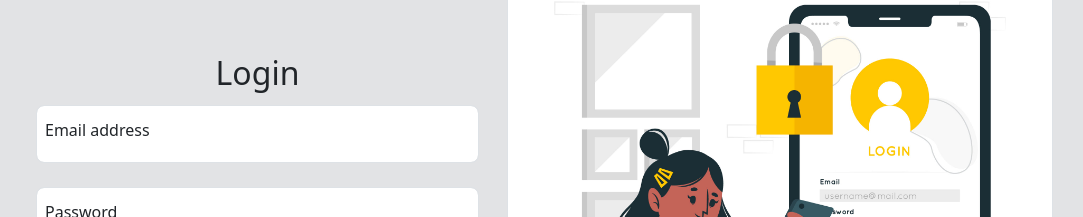
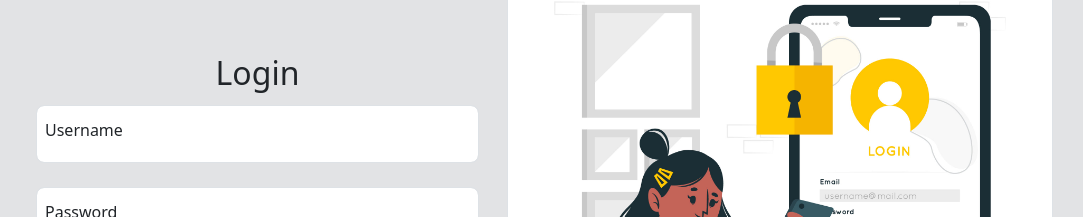
Before and after one commit to dehemiweerakoon/pos-client-ijse, a React (Vite) app: page /login in a window 1280 px wide. Shown: the part 179-396 px from the top of the page, without its empty margins (50-1133 px from the left). Built offline with nearby package versions, Linux system fonts and the light colour scheme.

Commit message:
Missing changes added

```diff
--- a/src/components/NavBar/NavBar.jsx
+++ b/src/components/NavBar/NavBar.jsx
@@ -105,7 +105,8 @@ const NavBar = () => {
                               className="rounded-5 p-2"
                               style={{ paddingRight: "40px" }}
                               value={searchInput}// Add padding to prevent text overlap with the icon
-                            onChange={handlesearchvalue}/>
+                            onChange={handlesearchvalue}
+                            onKeyDown={(e) => e.key === 'Enter' ? search(): ''}/>
                             <svg
                               xmlns="http://www.w3.org/2000/svg"
                               width="16"
@@ -128,10 +129,12 @@ const NavBar = () => {
               </NavDropdown>
               </Nav.Item>
 
+                  <Nav.Link href={"/cart"} style={{ textDecoration: 'none',color:'black'}}>
                     <svg xmlns="http://www.w3.org/2000/svg"  width="16" height="16" fillRule="currentColor" className="m-2 bi bi-cart-fill" viewBox="0 0 16 16">
                     <path d="M0 1.5A.5.5 0 0 1 .5 1H2a.5.5 0 0 1 .485.379L2.89 3H14.5a.5.5 0 0 1 .491.592l-1.5 8A.5.5 0 0 1 13 12H4a.5.5 0 0 1-.491-.408L2.01 3.607 1.61 2H.5a.5.5 0 0 1-.5-.5M5 12a2 2 0 1 0 0 4 2 2 0 0 0 0-4m7 0a2 2 0 1 0 0 4 2 2 0 0 0 0-4m-7 1a1 1 0 1 1 0 2 1 1 0 0 1 0-2m7 0a1 1 0 1 1 0 2 1 1 0 0 1 0-2"/>
                   </svg>
-                  <Nav.Link href={"/cart"} style={{ textDecoration: 'none',color:'black'}}>Cart</Nav.Link>
+                  Cart
+                 </Nav.Link>
             </Nav>
         </Offcanvas.Body>
 
--- a/src/pages/Category/Category.jsx
+++ b/src/pages/Category/Category.jsx
@@ -1,7 +1,7 @@
 /* eslint-disable react/jsx-key */
 /* eslint-disable react-hooks/exhaustive-deps */
 /* eslint-disable no-unused-vars */
-import React, { useEffect, useState } from 'react'
+import React, { useEffect, useState} from 'react'
 import { useParams } from 'react-router-dom'
 import { getRequest, postRequest } from '../../services/ApiSerives'
 import { Button, Card, Col, Container, Image, Row } from 'react-bootstrap';
@@ -12,6 +12,8 @@ const Category = () => {
   const {id} = useParams();
   const [items,setItems] = useState([]);
   const [images,setImages] = useState([]);
+
+
   const getCateoryItem=async()=>{
     const response = await getRequest(`/item/category/${id}`);
     console.log(response.data);
@@ -32,7 +34,7 @@ const Category = () => {
       }
       //console.log(save_cart);
       const respnose = await postRequest(`/${user_id}/addItem/${item_id}/${1}`);
-      window.location.reload();
+
     }
   const getImage =async() =>{
     console.log("")
--- a/src/pages/Login/Login.jsx
+++ b/src/pages/Login/Login.jsx
@@ -61,10 +61,10 @@ const Login = () => {
         <h2 className='d-flex justify-content-center'>Login</h2>
       <FloatingLabel
         controlId="floatingInput"
-        label="Email address"
+        label="Username"
         className="mb-3 p-1"
       >
-        <Form.Control type="email" placeholder="name@example.com" className='rounded-3 p-3' value={username} onChange={onHandleEmail}/>
+        <Form.Control type="text" placeholder="name@example.com" className='rounded-3 p-3' value={username} onChange={onHandleEmail}/>
       </FloatingLabel>
       <FloatingLabel controlId="floatingPassword" label="Password" className='p-1'>
         <Form.Control type="password" placeholder="Password" className='rounded-3 p-3'  value={password} onChange={onHandlePassword}/>
```
Also changed, not shown: src/App.jsx (+3 -5 lines).
